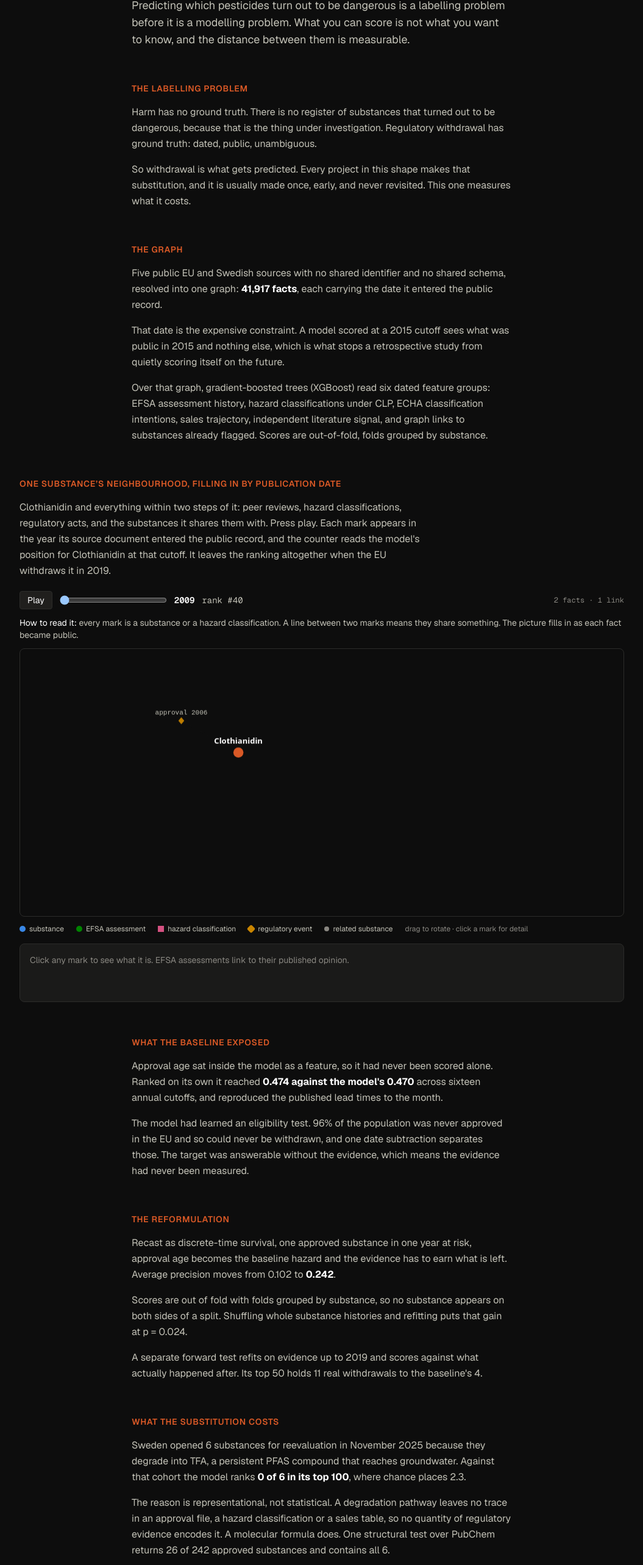
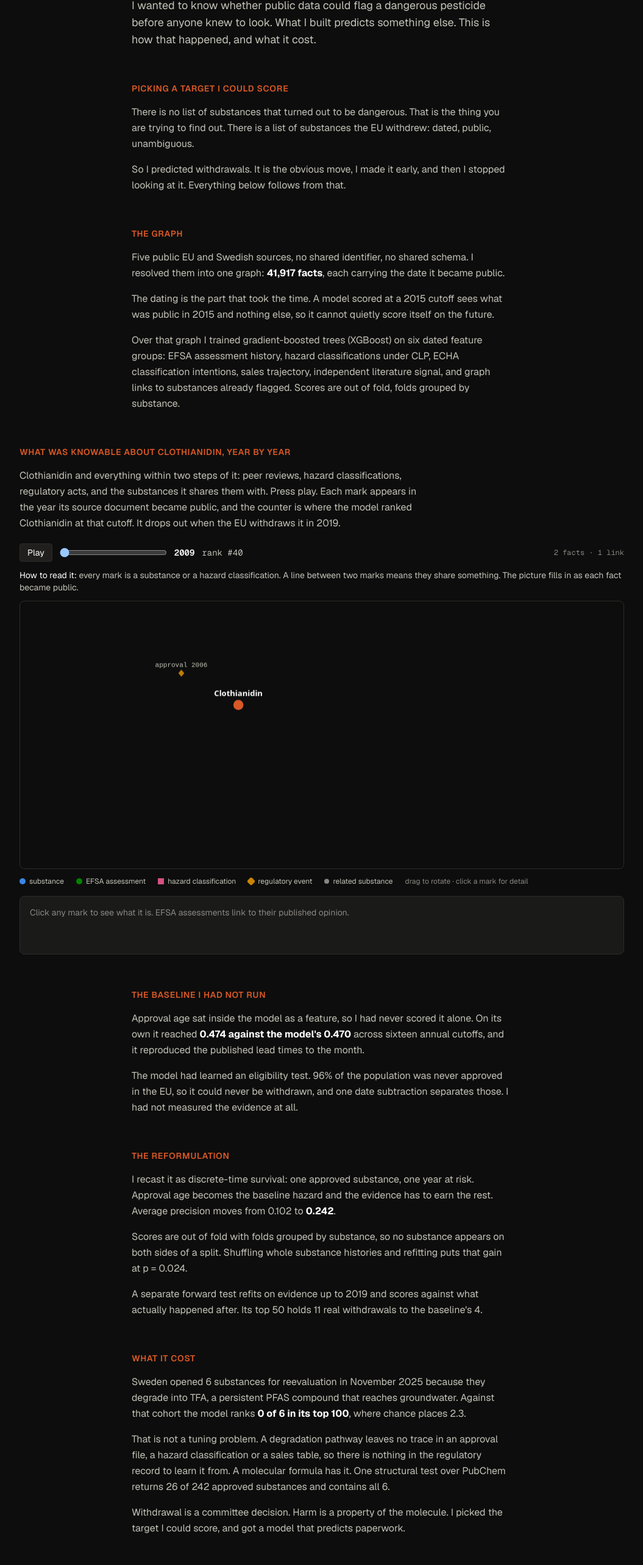
Before and after one commit to MartinBlomqvistDev/hazium, a Next.js app in the folder web/: page / in a window 1280 px wide. Shown: the part 220-2786 px from the top of the page at 61% size, without its empty margins (112-1167 px from the left). Built offline with nearby package versions, Linux system fonts and the light colour scheme.

Commit message:
docs: plainer site copy

```diff
--- a/web/app/layout.tsx
+++ b/web/app/layout.tsx
@@ -23,9 +23,9 @@ const SITE_URL = "https://hazium.org";
 // evidence", and then "risk screening", which still sold the project as a
 // working instrument. It is a case study about evaluating one, which is a
 // smaller and more defensible thing to be.
-const TITLE = "Hazium: what you can score is not what you want to know";
+const TITLE = "Hazium: predicting EU pesticide withdrawals from dated public evidence";
 const DESCRIPTION =
-  "Predicting which pesticides turn out to be dangerous is a labelling problem before it is a modelling problem. A temporal knowledge graph over five public EU and Swedish sources, a target a date subtraction could answer, and what the substitution costs, measured against a cohort a regulator defined.";
+  "A temporal knowledge graph over five public EU and Swedish sources, 41,917 facts each dated to when it became public. A discrete-time survival model over withdrawals, the trivial baseline that beat an earlier version of it, and a structural PFAS screen the model cannot match.";
 
 export const metadata: Metadata = {
   // metadataBase makes every relative asset URL absolute, which is what link
--- a/web/app/page.tsx
+++ b/web/app/page.tsx
@@ -52,48 +52,47 @@ export default function Home() {
         <article className="mx-auto max-w-2xl px-6">
           <h1 className="text-3xl font-semibold tracking-tight sm:text-4xl">Hazium</h1>
           <p className="mt-3 text-lg text-text-secondary">
-            Predicting which pesticides turn out to be dangerous is a labelling problem
-            before it is a modelling problem. What you can score is not what you want to
-            know, and the distance between them is measurable.
+            I wanted to know whether public data could flag a dangerous pesticide before
+            anyone knew to look. What I built predicts something else. This is how that
+            happened, and what it cost.
           </p>
 
-          <Section title="The labelling problem">
+          <Section title="Picking a target I could score">
             <P>
-              Harm has no ground truth. There is no register of substances that turned out
-              to be dangerous, because that is the thing under investigation. Regulatory
-              withdrawal has ground truth: dated, public, unambiguous.
+              There is no list of substances that turned out to be dangerous. That is the
+              thing you are trying to find out. There is a list of substances the EU
+              withdrew: dated, public, unambiguous.
             </P>
             <P>
-              So withdrawal is what gets predicted. Every project in this shape makes that
-              substitution, and it is usually made once, early, and never revisited. This
-              one measures what it costs.
+              So I predicted withdrawals. It is the obvious move, I made it early, and then
+              I stopped looking at it. Everything below follows from that.
             </P>
           </Section>
 
           <Section title="The graph">
             <P>
-              Five public EU and Swedish sources with no shared identifier and no shared
-              schema, resolved into one graph:{" "}
+              Five public EU and Swedish sources, no shared identifier, no shared schema. I
+              resolved them into one graph:{" "}
               <strong className="text-text-primary">
                 {(facts.graph_nodes + facts.graph_edges).toLocaleString("en-GB")} facts
               </strong>
-              , each carrying the date it entered the public record.
+              , each carrying the date it became public.
             </P>
             <P>
-              That date is the expensive constraint. A model scored at a 2015 cutoff sees
-              what was public in 2015 and nothing else, which is what stops a retrospective
-              study from quietly scoring itself on the future.
+              The dating is the part that took the time. A model scored at a 2015 cutoff
+              sees what was public in 2015 and nothing else, so it cannot quietly score
+              itself on the future.
             </P>
             {/* The page referred to "the model" three times before it ever said
                 what one was, including in the mesh caption directly below. Naming
                 it here fixes the referent and is also what a keyword screen greps
                 for: XGBoost appeared nowhere on the site. */}
             <P>
-              Over that graph, gradient-boosted trees (XGBoost) read six dated feature
-              groups: EFSA assessment history, hazard classifications under CLP, ECHA
-              classification intentions, sales trajectory, independent literature signal,
-              and graph links to substances already flagged. Scores are out-of-fold, folds
-              grouped by substance.
+              Over that graph I trained gradient-boosted trees (XGBoost) on six dated
+              feature groups: EFSA assessment history, hazard classifications under CLP,
+              ECHA classification intentions, sales trajectory, independent literature
+              signal, and graph links to substances already flagged. Scores are out of
+              fold, folds grouped by substance.
             </P>
           </Section>
         </article>
@@ -107,27 +106,26 @@ export default function Home() {
         </div>
 
         <article className="mx-auto max-w-2xl px-6">
-          <Section title="What the baseline exposed">
+          <Section title="The baseline I had not run">
             <P>
-              Approval age sat inside the model as a feature, so it had never been scored
-              alone. Ranked on its own it reached{" "}
+              Approval age sat inside the model as a feature, so I had never scored it
+              alone. On its own it reached{" "}
               <strong className="text-text-primary">0.474 against the model&apos;s 0.470</strong>{" "}
-              across sixteen annual cutoffs, and reproduced the published lead times to the
-              month.
+              across sixteen annual cutoffs, and it reproduced the published lead times to
+              the month.
             </P>
             <P>
               The model had learned an eligibility test. 96% of the population was never
-              approved in the EU and so could never be withdrawn, and one date subtraction
-              separates those. The target was answerable without the evidence, which means
-              the evidence had never been measured.
+              approved in the EU, so it could never be withdrawn, and one date subtraction
+              separates those. I had not measured the evidence at all.
             </P>
           </Section>
 
           <Section title="The reformulation">
             <P>
-              Recast as discrete-time survival, one approved substance in one year at risk,
-              approval age becomes the baseline hazard and the evidence has to earn what is
-              left. Average precision moves from {age.toFixed(3)} to{" "}
+              I recast it as discrete-time survival: one approved substance, one year at
+              risk. Approval age becomes the baseline hazard and the evidence has to earn
+              the rest. Average precision moves from {age.toFixed(3)} to{" "}
               <strong className="text-text-primary">{both.toFixed(3)}</strong>.
             </P>
             {/* The permutation belongs to the pooled figure above, not to the
@@ -148,7 +146,7 @@ export default function Home() {
             </P>
           </Section>
 
-          <Section title="What the substitution costs">
+          <Section title="What it cost">
             <P>
               Sweden opened {cohort.size} substances for reevaluation in November 2025
               because they degrade into TFA, a persistent PFAS compound that reaches
@@ -159,17 +157,15 @@ export default function Home() {
               , where chance places {cohort.expected_in_top_k.toFixed(1)}.
             </P>
             <P>
-              The reason is representational, not statistical. A degradation pathway leaves
-              no trace in an approval file, a hazard classification or a sales table, so no
-              quantity of regulatory evidence encodes it. A molecular formula does. One
+              That is not a tuning problem. A degradation pathway leaves no trace in an
+              approval file, a hazard classification or a sales table, so there is nothing
+              in the regulatory record to learn it from. A molecular formula has it. One
               structural test over PubChem returns {screen.flagged} of {screen.population}{" "}
               approved substances and contains all {screen.kemi_total}.
             </P>
             <P>
-              Withdrawal predicts a committee&apos;s attention. Harm is a property of the
-              molecule. The two separate exactly where the hazard is chemical rather than
-              procedural, and there the choice of representation decides the outcome and
-              the choice of model does not.
+              Withdrawal is a committee decision. Harm is a property of the molecule. I
+              picked the target I could score, and got a model that predicts paperwork.
             </P>
           </Section>
 
--- a/web/components/EvidenceMesh.tsx
+++ b/web/components/EvidenceMesh.tsx
@@ -364,15 +364,16 @@ export default function EvidenceMesh({ data }: { data: EvidenceMeshData }) {
         id="mesh-heading"
         className="text-sm font-semibold uppercase tracking-wider text-accent"
       >
-        One substance&rsquo;s neighbourhood, filling in by publication date
+        What was knowable about {item.name}, year by year
       </h2>
       <p className="mt-4 max-w-2xl leading-relaxed text-text-secondary">
-        {item.name} and everything within two steps of it: peer reviews, hazard
-        classifications, regulatory acts, and the substances it shares them with. Press
-        play. Each mark appears in the year its source document entered the public record,
-        and the counter reads the model&apos;s position for {item.name} at that cutoff.
+        {item.name}{" "}
+        and everything within two steps of it: peer reviews, hazard classifications,
+        regulatory acts, and the substances it shares them with. Press play. Each mark
+        appears in the year its source document became public, and the counter is where the
+        model ranked {item.name} at that cutoff.
         {item.action_date
-          ? ` It leaves the ranking altogether when the EU withdraws it in ${item.action_date.slice(0, 4)}.`
+          ? ` It drops out when the EU withdraws it in ${item.action_date.slice(0, 4)}.`
           : ""}
       </p>
 
```
Also changed, not shown: web/components/Watchlist.tsx (+10 -12 lines).
